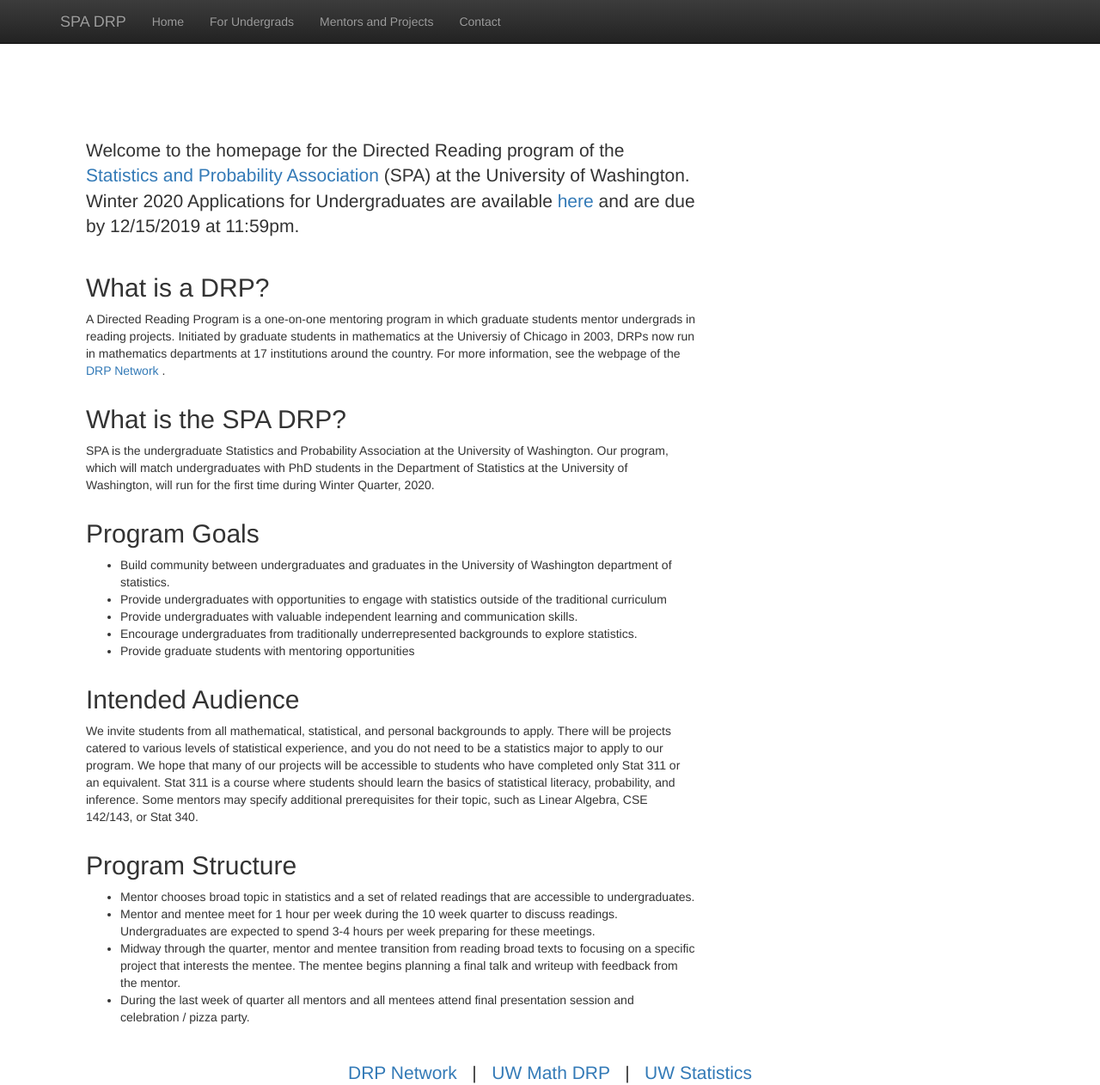
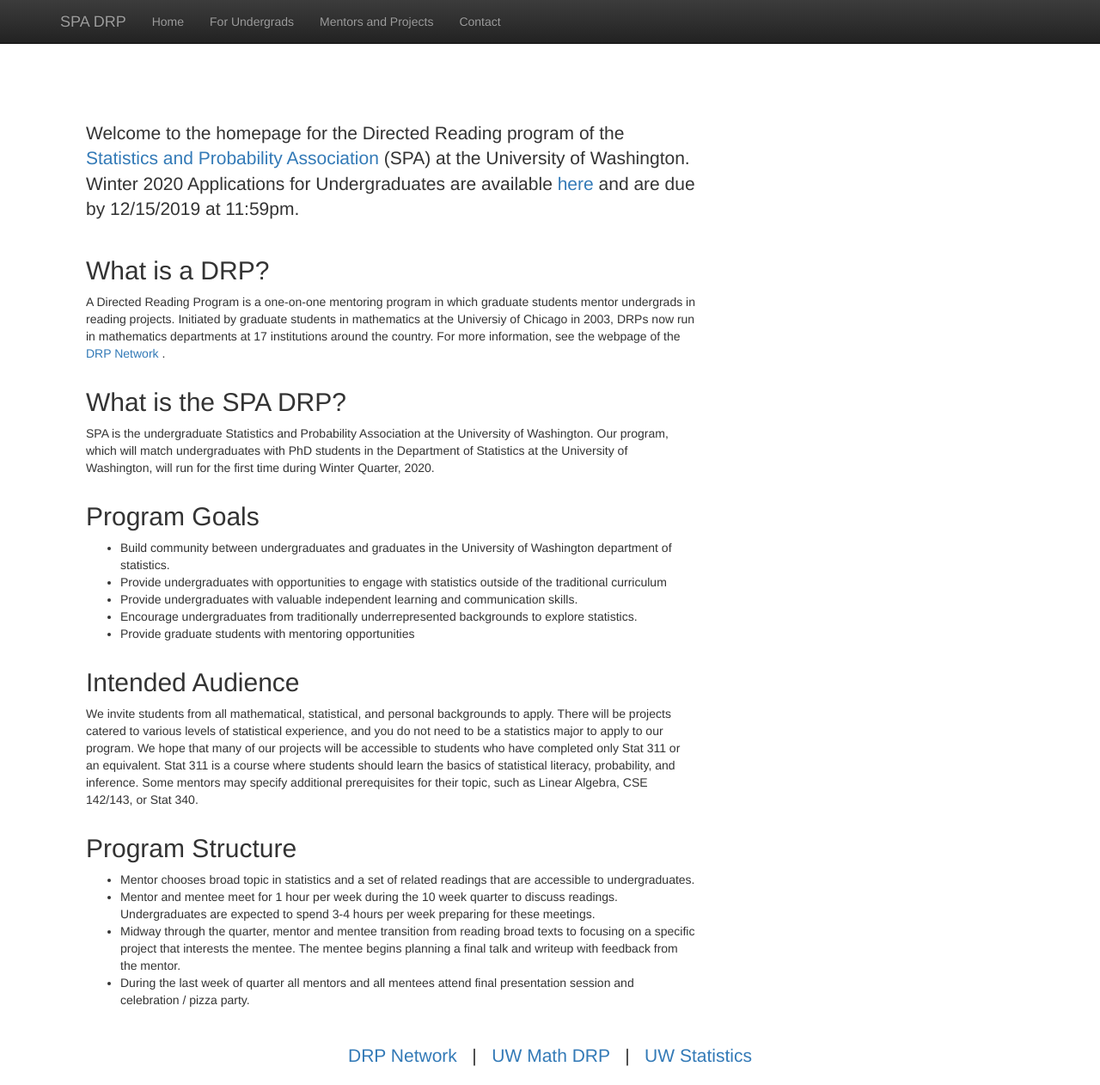
Before and after one commit to SPA-DRP/spa-drp.github.io, a Jekyll site: the page built from index.html, in a window 1280 px wide and 1262 px high. Shown: the whole window at 86% size. Built offline with Jekyll 4.4.1, drawn with Linux system fonts in a browser that asks for light colours; nearby versions of some CDN libraries; library files that are not in the unit come from our copies.

Commit message:
Fix the spacing??

```diff
--- a/contact.html
+++ b/contact.html
@@ -3,7 +3,7 @@
 title:  'Contact'
 ---
 
-<div style="padding-top: 30px;" class="col-md-8">
+<div style="padding-top: 20px;" class="col-md-8">
   <h2 class="featurette-heading">  </h2>
   <p>
     For Winter 2020, the members of the student organizing committee are
--- a/index.html
+++ b/index.html
@@ -5,7 +5,7 @@
 
 
 <div class="col-md-8">
-  <h2 style="padding-top: 40px;" class="featurette-heading"> </h2>
+  <h2 style="padding-top: 20px;" class="featurette-heading"> </h2>
   <p class="lead">
   Welcome to the homepage for the Directed Reading program of the <a href = "http://students.washington.edu/spassc/">Statistics and Probability Association</a>
   (SPA) at the University of Washington. Winter 2020 Applications for Undergraduates are available <a href = " https://docs.google.com/forms/d/e/1FAIpQLSe4-eyOvnf1cGIExP_-PFufoQjyTkZfUbvcMGbZGBmFZRTB7A/viewform"> here </a> and are due
```
